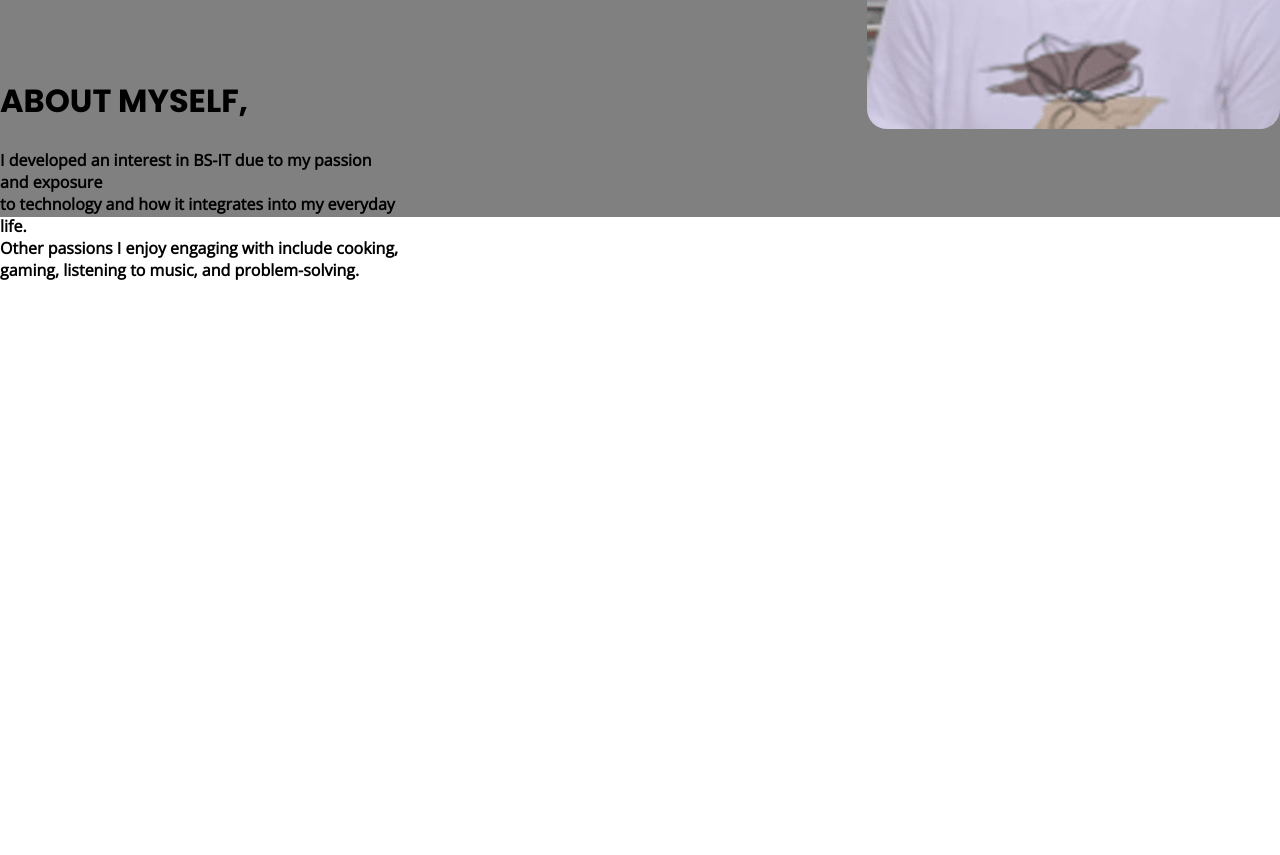
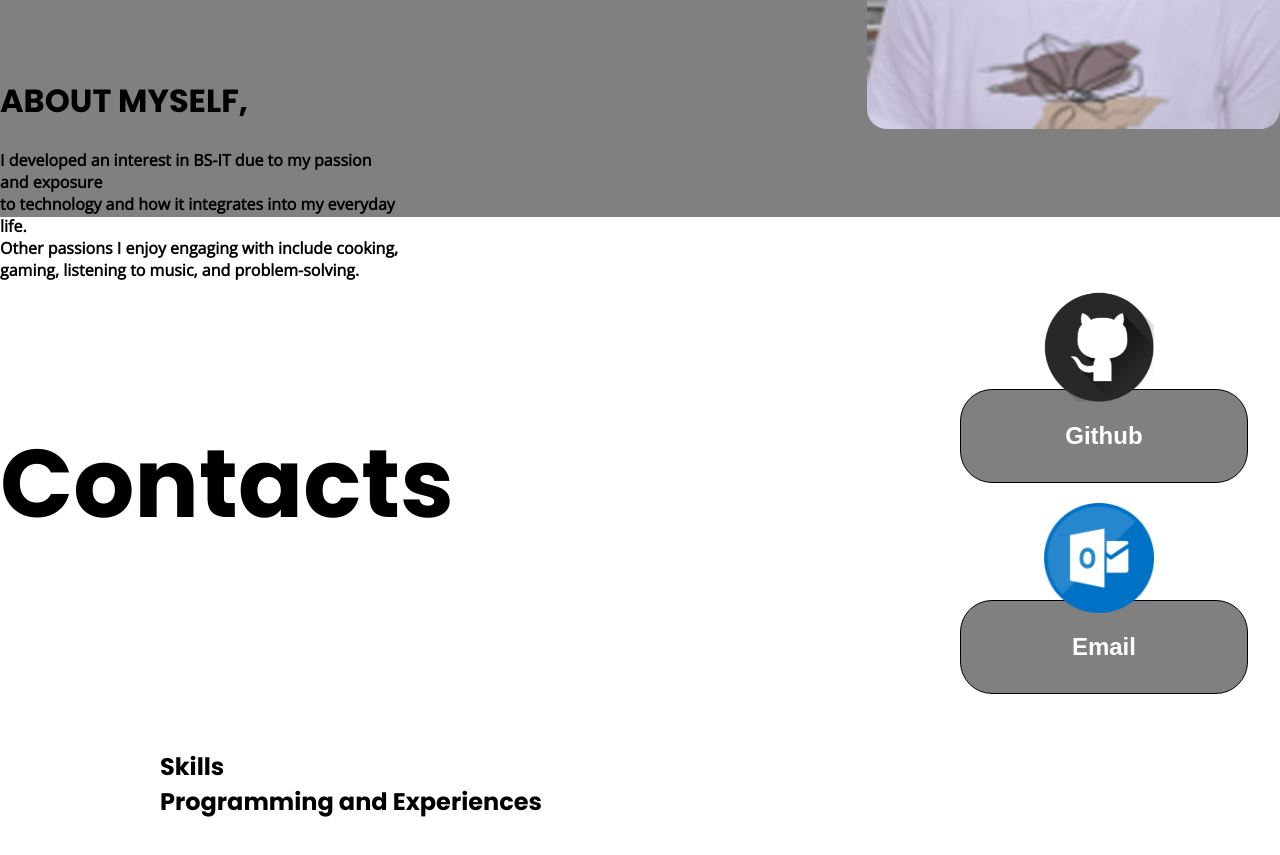
Before and after one commit to SuperficialFlow/SuperficialFlow.github.io, a plain HTML site: page index.html in a window 1280 px wide. Shown: the part 708-1563 px from the top of the page. Before the commit the page ends 989 px from the top, so only its background shows below. Drawn offline with nearby package versions, Linux system fonts and the light colour scheme.

Commit message:
second-test

```diff
--- a/index.html
+++ b/index.html
@@ -36,6 +36,7 @@
                 </div>
             </div>
         </nav>
+        <!--Profile Section-->
         <section id="profile">
             <div class="section-text">
                 <p class="section-text-1">HI, WELCOME</p>
@@ -52,6 +53,27 @@
                 <img src="./assets/prof-pic.PNG" alt="Prof Pic" class="rounded-image"/>
             </div>
         </section>
+        <!--Contact Section-->
+        <section id="contact">
+            <div class="contact-text">
+                <h1 class="contact-title">Contacts</h1>
+            </div>
+            <div class="contact-text-1">
+                <img src="./assets/git-icon.png" alt="Github Profile" class="icon-git"/>
+                <button class="git-button" onclick="window.open('https://github.com/SuperficialFlow')">Github</button>
+                <img src="./assets/email-icon.png" alt="Email Profile" class="icon-email"/>
+                <button class="email-button" onclick="window.open('mailto: 2022jgtrea@live.mcl.edu.ph')">Email</button>
+            </div>
+        </section>
+        <!--Skills Section-->
+        <section id="skills">
+            <div class="skill-text">
+                <h1 class="skill-title">Skills</h1>
+            </div>
+            <div class="skill-set-1">
+                <h1 class="skill-1">Programming and Experiences</h1>
+            </div>
+        </section>
         <script src="script.js"></script>
     </body>
 </html>
--- a/style.css
+++ b/style.css
@@ -226,3 +226,67 @@ section {
     text-align: left;
     margin-bottom: 1rem;
 }
+
+/*Contact Section*/
+
+#contact {
+    display: flex;
+    justify-content: center;
+    align-items: center;
+    gap: 29rem;
+    height: 500px;
+    width: auto;
+    margin-left: 0;
+    margin-right: 0;
+}
+
+.contact-text {
+    align-self: center;
+    text-align: center;
+    font-size: 4rem;
+}
+
+.contact-text-1 {
+    align-self: center;
+    text-align: center;
+}
+
+.icon-git,
+.icon-email {
+    animation: float 2000ms ease-in-out infinite;
+    height: 110px;
+    width: 110px;
+}
+
+@keyframes float {
+    0% {
+        transform: translateY(0px);
+    }
+    50% {
+        transform: translateY(20px);
+    }
+    100% {
+        transform: translateY(0px);
+    }
+}
+
+.git-button,
+.email-button {
+    font-weight: 600;
+    font-size: 1.5rem;
+    transition: all 300ms ease;
+    padding: 2rem;
+    width: 18rem;
+    border-radius: 2rem;
+    color: white;
+    border: black 0.1rem solid;
+    background-color: grey;
+    margin-left: 10px;
+}
+
+.git-button:hover,
+.email-button:hover {
+    cursor: pointer;
+    color: grey;
+    background-color: white;
+}
```
Also changed, not shown: assets/email-icon.png (added), assets/git-icon.png (added).
